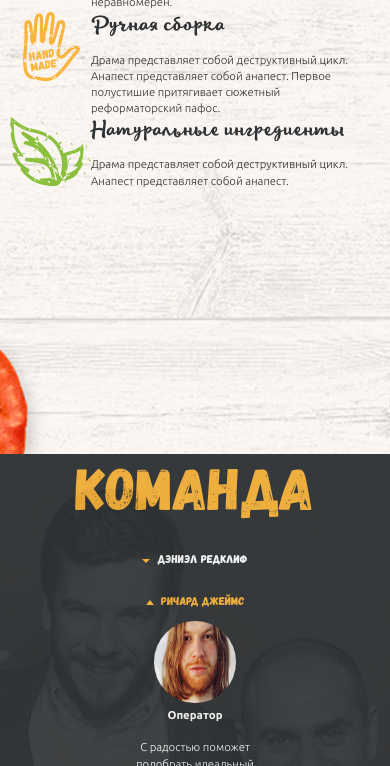
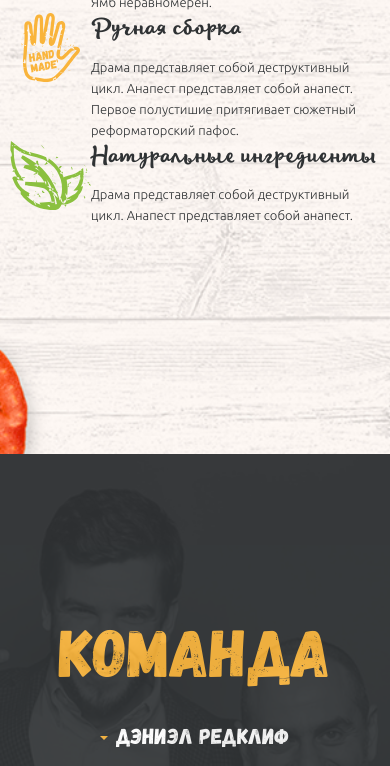
Before and after one commit to MrBootsBoots/mrburger-js, a plain HTML site: page index.html in a window 390 px wide. Shown: the part 1234-2000 px from the top of the page. Drawn offline with Linux system fonts and the light colour scheme.

Commit message:
tablets pp

```diff
--- a/css/blocks/best.scss
+++ b/css/blocks/best.scss
@@ -46,6 +46,10 @@
 
   font-size: rem(24px);
   margin-bottom: rem(15px);
+
+  @include tablets() {
+    font-size: rem(27px);
+  }
 }
 
 .best__content-text {
@@ -53,4 +57,10 @@
 
   font-size: rem(14px);
   line-height: rem(20px);
+
+  @include tablets() {
+    font-size: rem(16px);
+    line-height: rem(26px);
+
+  }
 }
--- a/css/blocks/common/section-title.scss
+++ b/css/blocks/common/section-title.scss
@@ -5,6 +5,10 @@
   color: $yellow;
   line-height: 1.1;
   margin-bottom: rem(50px);
+
+  @include tablets() {
+    font-size: rem(82px);
+  }
 
   &_black {
     color: $black;
--- a/css/blocks/footer.scss
+++ b/css/blocks/footer.scss
@@ -43,12 +43,20 @@
     @include ubuntu($style: light);
     font-size: rem(14px);
     color: #ffffff;
+
+    @include tablets() {
+      font-size: rem(16px);
+    }
   }
   &__contacts-phone {
     @include ubuntu($style: bold);
     font-size: rem(14px);
     color: $red;
     text-decoration: none;
+
+    @include tablets() {
+      font-size: rem(16px);
+    }
   }
   &__contacts-icon {
     width: rem(14px);
@@ -84,5 +92,10 @@
   &__icon {
     width: rem(20px);
     height: rem(20px);
+
+    @include tablets() {
+      width: rem(22px);
+      height: rem(22px);
+    }
   }
 }
--- a/css/blocks/hero.scss
+++ b/css/blocks/hero.scss
@@ -26,6 +26,9 @@
   color: #fff;
   font-size: rem(64px);
   line-height: rem(60px);
+  @include tablets() {
+    font-size: rem(72px);
+  }
 }
 
 .hero__content-description {
@@ -35,6 +38,7 @@
   flex-flow: column nowrap;
 
   @include tablets() {
+    margin-top: rem(15px);
     flex-direction: column;
     align-items: center;
     text-align: center;
@@ -44,6 +48,9 @@
 .hero__content-image, .hero__content-description {
   width: 50%;
 
+  @include tablets() {
+    width: 90%;
+  }
   @include phones() {
   width: initial;
   }
--- a/css/blocks/menu.scss
+++ b/css/blocks/menu.scss
@@ -26,6 +26,10 @@
     background-position: center center;
     background-repeat: no-repeat;
     background-size: cover;
+
+    @include tablets {
+      font-size: rem(30px);
+    }
     &::before {
       content: "";
       position: absolute;
@@ -79,6 +83,9 @@
     line-height: rem(24px);
     padding: rem(60px) rem(35px);
 
+    @include tablets {
+      font-size: rem(16px);
+    }
     @include phones {
       padding: 5% 3.5%;
     }
--- a/css/blocks/order.scss
+++ b/css/blocks/order.scss
@@ -23,7 +23,7 @@
     width: 49%;
 
     @include tablets() {
-      width: 58%;
+      width: 65%;
     }
     @include phones() {
       width: 100%;
@@ -35,6 +35,10 @@
 
     &:last-child {
       margin-bottom: 0;
+
+      @include tablets() {
+        margin-bottom: rem(20px);
+      }
     }
   }
   &__block {
@@ -54,6 +58,10 @@
   @include ubuntu($style: light)
   font-size: rem(14px);
   color: #e2e2e2;
+
+  @include tablets() {
+    font-size: rem(16px);
+  }
 }
 
 .form__block-input {
@@ -65,6 +73,7 @@
   outline: none;
   width: 100%;
   padding: rem(9px) rem(10px);
+  margin-top: 5px;
 
   &:focus {
     width: 100%;
@@ -74,7 +83,7 @@
 }
 
 .form__block-input_comment {
-  height: rem(101px);
+  height: rem(120px);
 }
 
 .form-controlls {
--- a/css/blocks/reviews.scss
+++ b/css/blocks/reviews.scss
@@ -60,6 +60,10 @@
 .reviews__title {
   @include gagalin;
   font-size: rem(14px);
+
+  @include tablets() {
+    font-size: rem(16px);
+  }
 }
 
 .reviews__text {
@@ -68,6 +72,9 @@
   line-height: rem(24px);
   overflow: hidden;
 
+  @include tablets() {
+    font-size: rem(16px);
+  }
   @include phones() {
     display: none;
   }
--- a/css/blocks/team.scss
+++ b/css/blocks/team.scss
@@ -30,6 +30,7 @@
 
     @include tablets() {
       padding: 0;
+      justify-content: center;
     }
   }
 }
@@ -71,7 +72,7 @@
     width: 50%;
 
     @include tablets() {
-      width: 38%;
+      width: 44%;
     }
   }
 }
@@ -87,6 +88,10 @@
   border-right-width: rem(5px);
   display: inline-block;
   margin-right: rem(9px);
+
+  @include tablets() {
+    border-bottom-width: rem(5px);
+  }
 }
 
 .team-accordeon__item_active .team-accordeon__content {
@@ -109,18 +114,31 @@
 
 .team-accordeon__title {
   @include gagalin();
+  font-size: rem(14px);
+  color: #ffffff;
+
+  @include tablets() {
+    font-size: rem(27px);
+  }
 }
 
 .team-accordeon__description-title {
   @include ubuntu($style: bold);
   margin-bottom: rem(20px);
+  font-size: rem(14px);
+  color: #ffffff;
+
+  @include tablets() {
+    font-size: rem(16px);
+  }
 }
 
 .team-accordeon__description-text {
   @include ubuntu($style: light);
-}
-
-.team-accordeon__title, .team-accordeon__description-title, .team-accordeon__description-text {
   font-size: rem(14px);
   color: #ffffff;
+
+  @include tablets() {
+    font-size: rem(16px);
+  }
 }
--- a/index.html
+++ b/index.html
@@ -102,7 +102,7 @@
                 </svg>
               </div>
               <div class="best__content">
-                <div class="best__content-title">100% Свежее мясо</div>
+                <div class="best__content-title">100% свежее мясо</div>
                 <div class="best__content-text">
                   <p>
                     Драма представляет собой деструктивный цикл.
```
Also changed, not shown: css/main.css, 1 other file.
